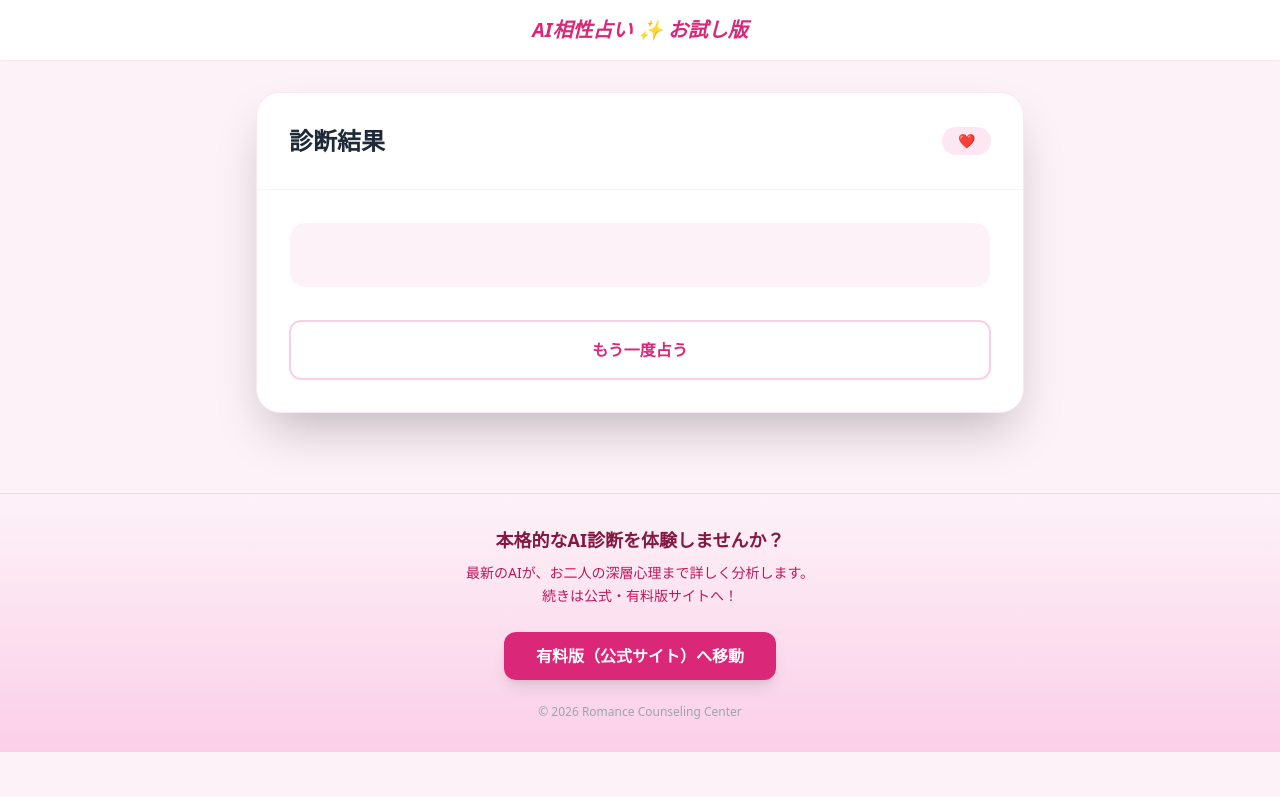
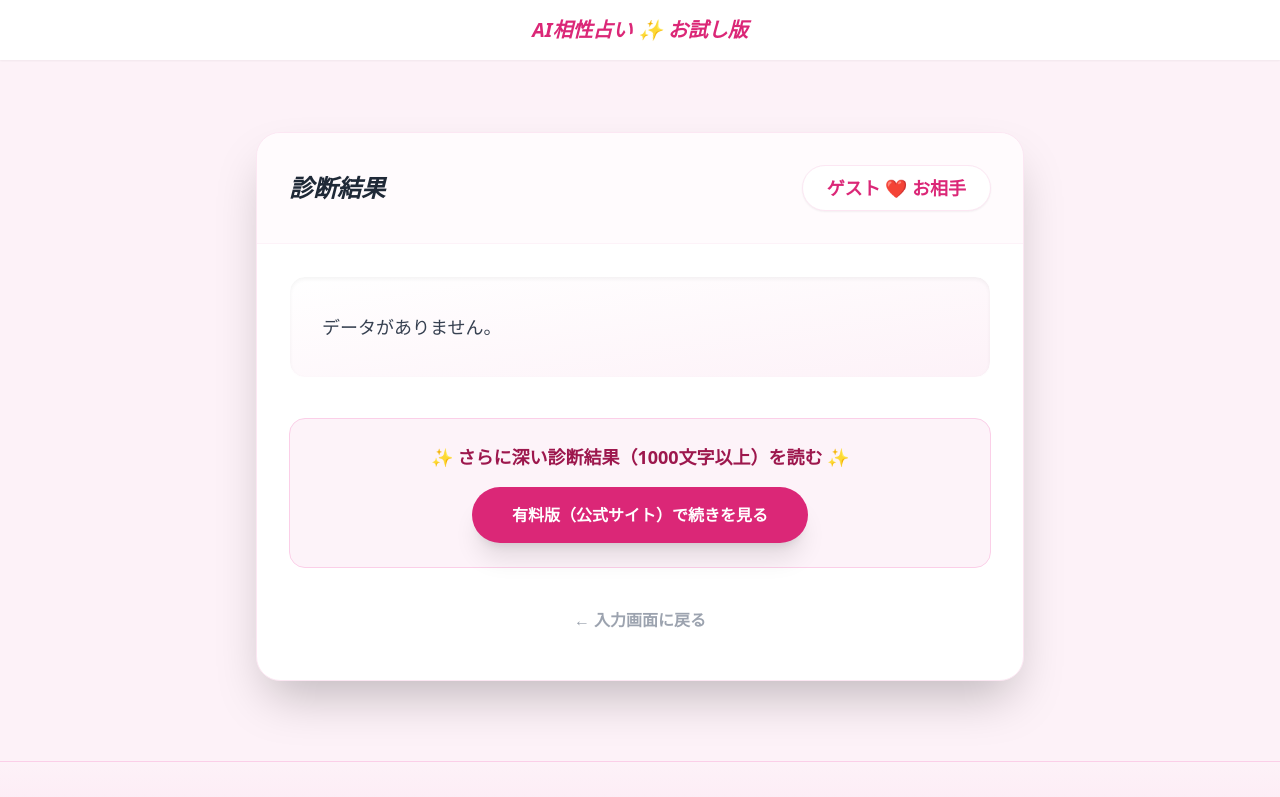
Before and after one commit to chabin0323-dev/compatibility-free-final, a React (Vite) app: page /result in a window 1280 px wide. Shown: the top 797 px of the page. Built offline with nearby package versions, Linux system fonts and the light colour scheme.

Commit message:
Update ResultPage.tsx

```diff
--- a/src/pages/ResultPage.tsx
+++ b/src/pages/ResultPage.tsx
@@ -4,27 +4,41 @@ import { useLocation, useNavigate } from 'react-router-dom';
 const ResultPage: React.FC = () => {
   const location = useLocation();
   const navigate = useNavigate();
-  const { name1, name2, result } = location.state || {};
+  const { name1, name2, result } = location.state || { name1: "ゲスト", name2: "お相手", result: "データがありません。" };
 
   return (
-    <div className="max-w-3xl mx-auto bg-white rounded-3xl shadow-2xl overflow-hidden border border-pink-100">
-      <div className="p-8 border-b border-pink-50 flex justify-between items-center">
-        <h2 className="text-2xl font-bold text-gray-800">診断結果</h2>
-        <div className="bg-pink-100 text-pink-600 px-4 py-1 rounded-full text-sm font-bold">
+    <div className="max-w-3xl mx-auto bg-white rounded-3xl shadow-2xl overflow-hidden border border-pink-100 mt-10">
+      <div className="p-8 border-b border-pink-50 flex justify-between items-center bg-pink-50/30">
+        <h2 className="text-2xl font-bold text-gray-800 italic">診断結果</h2>
+        <div className="bg-white text-pink-600 px-6 py-2 rounded-full text-lg font-bold shadow-sm border border-pink-100">
           {name1} ❤️ {name2}
         </div>
       </div>
       <div className="p-8">
-        <div className="bg-pink-50 rounded-2xl p-8 border border-white">
-          <p className="text-gray-700 whitespace-pre-wrap leading-loose text-lg">
+        <div className="bg-gradient-to-br from-white to-pink-50 rounded-2xl p-8 border border-white shadow-inner">
+          <p className="text-gray-700 whitespace-pre-wrap leading-loose text-lg font-medium">
             {result}
           </p>
         </div>
+
+        {/* ここに有料版へのボタンを追加できます */}
+        <div className="mt-10 p-6 bg-pink-100/50 rounded-2xl text-center border border-pink-200">
+          <p className="text-pink-800 font-bold mb-4 text-lg">✨ さらに深い診断結果（1000文字以上）を読む ✨</p>
+          <a
+            href="https://aisou-fortune-host.vercel.app/"
+            className="inline-block bg-pink-600 text-white px-10 py-4 rounded-full font-bold shadow-xl hover:bg-pink-700 transition-all"
+            target="_blank"
+            rel="noopener noreferrer"
+          >
+            有料版（公式サイト）で続きを見る
+          </a>
+        </div>
+
         <button
           onClick={() => navigate('/free')}
-          className="w-full mt-8 py-4 rounded-xl font-bold text-pink-600 border-2 border-pink-200 hover:bg-pink-50"
+          className="w-full mt-6 py-4 rounded-xl font-bold text-gray-400 hover:text-pink-400 transition-all"
         >
-          もう一度占う
+          ← 入力画面に戻る
         </button>
       </div>
     </div>
```
